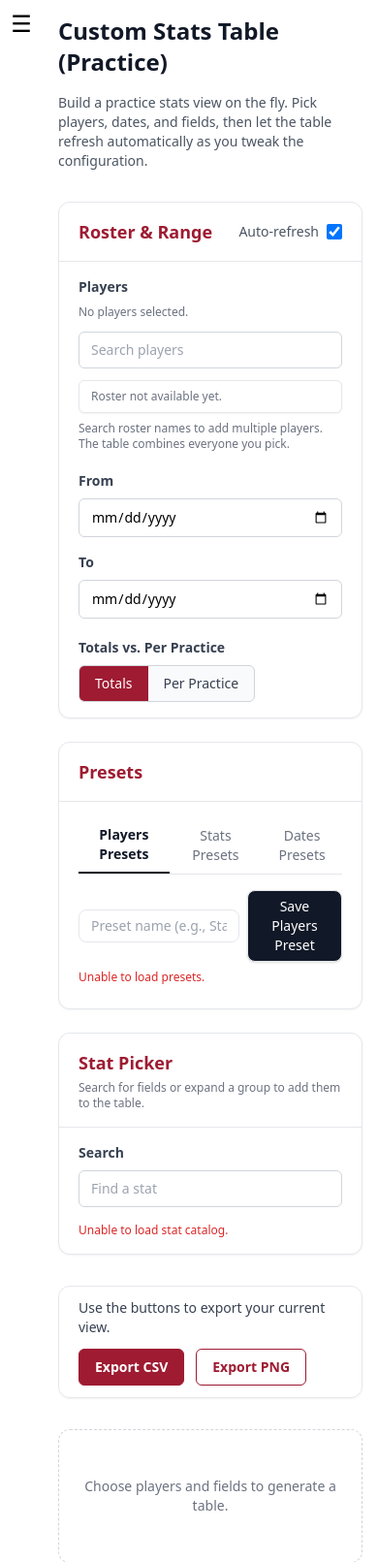
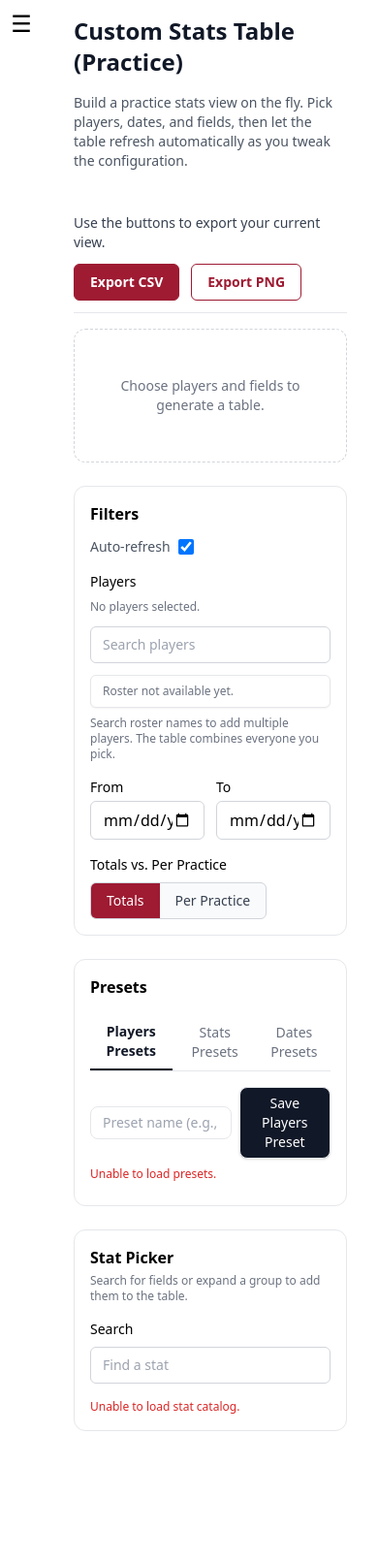
Before and after one commit to bgoka21/Alabama-Basketball-Analytics, a Python web app: template templates/admin/custom_stats.html in a window 390 px wide. Shown: the top 1611 px of the page at 97% size. After the commit the page ends 1476 px from the top, so only its background shows below. Run offline with Jinja, Linux system fonts and the light colour scheme; the template is opened without the code that fills it, so the values that code supplies are empty; some libraries are stand-ins or nearby versions.

Commit message:
Refactor custom stats layout

```diff
--- a/templates/admin/custom_stats.html
+++ b/templates/admin/custom_stats.html
@@ -1,128 +1,123 @@
 {% extends 'admin/base.html' %}
 
 {% block content %}
-<div class="space-y-8">
-  <div class="flex flex-col gap-4">
-    <h1 class="text-2xl font-bold text-gray-900">Custom Stats Table (Practice)</h1>
-    <p class="text-sm text-gray-600">Build a practice stats view on the fly. Pick players, dates, and fields, then let the table refresh automatically as you tweak the configuration.</p>
-  </div>
+<div class="mx-auto max-w-[1400px] px-4 sm:px-6 lg:px-8">
+  <div class="space-y-8">
+    <div class="flex flex-col gap-4">
+      <h1 class="text-2xl font-bold text-gray-900">Custom Stats Table (Practice)</h1>
+      <p class="text-sm text-gray-600">Build a practice stats view on the fly. Pick players, dates, and fields, then let the table refresh automatically as you tweak the configuration.</p>
+    </div>
 
-  <div class="grid gap-6 xl:grid-cols-3">
-    <div class="xl:col-span-2 space-y-6">
-      <section class="bg-white border border-gray-200 rounded-xl shadow-sm">
-        <div class="border-b border-gray-200 px-5 py-4 flex items-center justify-between">
-          <h2 class="text-lg font-semibold text-[#9E1B32]">Roster &amp; Range</h2>
-          <div class="flex items-center gap-2 text-sm text-gray-600">
-            <label for="custom-auto-refresh" class="font-medium">Auto-refresh</label>
-            <input id="custom-auto-refresh" type="checkbox" class="h-4 w-4 text-[#9E1B32] border-gray-300 rounded" checked />
+    <div class="grid gap-6 xl:grid-cols-3">
+      <main class="xl:col-span-2 space-y-4">
+        <div class="sticky top-0 z-20 bg-white/90 backdrop-blur supports-[backdrop-filter]:bg-white/60 border-b">
+          <div class="flex flex-col gap-3 py-3 sm:flex-row sm:items-center sm:justify-between">
+            <div class="text-sm font-medium text-gray-700">Use the buttons to export your current view.</div>
+            <div class="flex flex-wrap items-center gap-3">
+              <button type="button" id="export-csv" class="inline-flex items-center rounded-md border border-[#9E1B32] bg-[#9E1B32] px-4 py-2 text-sm font-semibold text-white shadow-sm hover:bg-[#7b1427] focus:outline-none focus:ring-2 focus:ring-offset-2 focus:ring-[#9E1B32]">Export CSV</button>
+              <button type="button" id="export-png" class="inline-flex items-center rounded-md border border-[#9E1B32] bg-white px-4 py-2 text-sm font-semibold text-[#9E1B32] shadow-sm hover:bg-[#9E1B32] hover:text-white focus:outline-none focus:ring-2 focus:ring-offset-2 focus:ring-[#9E1B32]">Export PNG</button>
+            </div>
           </div>
         </div>
-        <div class="px-5 py-4 space-y-5">
+
+        <section id="custom-table-container" class="space-y-4">
+          <div class="rounded-xl border border-dashed border-gray-300 px-6 py-12 text-center text-sm text-gray-500">
+            Choose players and fields to generate a table.
+          </div>
+        </section>
+      </main>
+
+      <aside class="xl:col-span-1 space-y-6">
+        <section id="filters-panel" class="rounded-xl border p-4 space-y-4">
+          <div class="flex flex-col gap-3 sm:flex-row sm:items-center sm:justify-between">
+            <h2 class="text-base font-semibold">Filters</h2>
+            <label class="inline-flex items-center gap-2 text-sm font-medium text-gray-600">
+              <span>Auto-refresh</span>
+              <input id="custom-auto-refresh" type="checkbox" class="h-4 w-4 text-[#9E1B32] border-gray-300 rounded" checked />
+            </label>
+          </div>
+
           <div>
-            <label for="custom-player-select" class="block text-sm font-semibold text-gray-700">Players</label>
+            <label class="block text-sm font-medium">Players</label>
             <div id="custom-player-select" class="mt-2"></div>
             <p class="mt-2 text-xs text-gray-500">Search roster names to add multiple players. The table combines everyone you pick.</p>
           </div>
-          <div class="grid gap-4 sm:grid-cols-2">
+
+          <div class="grid grid-cols-2 gap-3">
             <div>
-              <label for="custom-date-from" class="block text-sm font-semibold text-gray-700">From</label>
-              <input id="custom-date-from" type="date" class="mt-2 w-full rounded-md border border-gray-300 px-3 py-2 text-sm focus:border-[#9E1B32] focus:outline-none focus:ring-2 focus:ring-[#9E1B32]/40" />
+              <label for="custom-date-from" class="block text-sm font-medium">From</label>
+              <input id="custom-date-from" type="date" class="mt-1 w-full rounded-md border border-gray-300 px-3 py-1.5 focus:border-[#9E1B32] focus:outline-none focus:ring-2 focus:ring-[#9E1B32]/40" />
             </div>
             <div>
-              <label for="custom-date-to" class="block text-sm font-semibold text-gray-700">To</label>
-              <input id="custom-date-to" type="date" class="mt-2 w-full rounded-md border border-gray-300 px-3 py-2 text-sm focus:border-[#9E1B32] focus:outline-none focus:ring-2 focus:ring-[#9E1B32]/40" />
+              <label for="custom-date-to" class="block text-sm font-medium">To</label>
+              <input id="custom-date-to" type="date" class="mt-1 w-full rounded-md border border-gray-300 px-3 py-1.5 focus:border-[#9E1B32] focus:outline-none focus:ring-2 focus:ring-[#9E1B32]/40" />
             </div>
           </div>
+
           <div>
-            <span class="block text-sm font-semibold text-gray-700">Totals vs. Per Practice</span>
-            <div id="custom-mode-toggle" class="mt-2 inline-flex rounded-md border border-gray-300 bg-gray-50 text-sm overflow-hidden">
+            <span class="block text-sm font-medium">Totals vs. Per Practice</span>
+            <div id="custom-mode-toggle" class="mt-2 inline-flex overflow-hidden rounded-md border border-gray-300 bg-gray-50 text-sm">
               <button type="button" data-mode="totals" class="mode-pill active px-4 py-2 font-medium text-white bg-[#9E1B32] focus:outline-none focus:ring-2 focus:ring-offset-2 focus:ring-[#9E1B32]">Totals</button>
               <button type="button" data-mode="per_practice" class="mode-pill px-4 py-2 font-medium text-gray-700 hover:bg-white focus:outline-none focus:ring-2 focus:ring-offset-2 focus:ring-[#9E1B32]">Per Practice</button>
             </div>
           </div>
-        </div>
-      </section>
+        </section>
 
-      <section class="bg-white border border-gray-200 rounded-xl shadow-sm">
-        <div class="border-b border-gray-200 px-5 py-4">
-          <h2 class="text-lg font-semibold text-[#9E1B32]">Presets</h2>
-        </div>
-        <div class="px-5 py-4 space-y-4 text-sm text-gray-700">
-          <section id="presets-panel" class="space-y-4">
+        <section class="rounded-xl border p-4 space-y-4" id="presets-panel">
+          <h2 class="text-base font-semibold">Presets</h2>
+          <div class="space-y-4 text-sm text-gray-700">
             <div class="flex items-center gap-2 border-b">
               <button class="preset-tab active border-b-2 border-gray-900 px-3 py-2 text-sm font-semibold text-gray-900" data-tab="players">Players Presets</button>
               <button class="preset-tab px-3 py-2 text-sm font-medium text-gray-500 hover:text-gray-800" data-tab="stats">Stats Presets</button>
               <button class="preset-tab px-3 py-2 text-sm font-medium text-gray-500 hover:text-gray-800" data-tab="dates">Dates Presets</button>
             </div>
 
-            <!-- Players preset pane -->
             <div class="preset-pane" data-pane="players">
               <div class="flex items-center gap-2">
-                <input id="players-preset-name" class="input px-3 py-1.5 rounded-lg border w-full" placeholder="Preset name (e.g., Starting 5)">
-                <button id="players-preset-save" class="btn-primary px-3 py-1.5 rounded-lg font-medium shadow border bg-gray-900 text-white hover:bg-gray-800">Save Players Preset</button>
+                <input id="players-preset-name" class="input w-full rounded-lg border px-3 py-1.5" placeholder="Preset name (e.g., Starting 5)">
+                <button id="players-preset-save" class="btn-primary rounded-lg border bg-gray-900 px-3 py-1.5 font-medium text-white shadow hover:bg-gray-800">Save Players Preset</button>
               </div>
               <div id="players-presets-list" class="divide-y"></div>
             </div>
 
-            <!-- Stats preset pane -->
             <div class="preset-pane hidden" data-pane="stats">
               <div class="flex items-center gap-2">
-                <input id="stats-preset-name" class="input px-3 py-1.5 rounded-lg border w-full" placeholder="Preset name (e.g., Shooting Splits)">
-                <button id="stats-preset-save" class="btn-primary px-3 py-1.5 rounded-lg font-medium shadow border bg-gray-900 text-white hover:bg-gray-800">Save Stats Preset</button>
+                <input id="stats-preset-name" class="input w-full rounded-lg border px-3 py-1.5" placeholder="Preset name (e.g., Shooting Splits)">
+                <button id="stats-preset-save" class="btn-primary rounded-lg border bg-gray-900 px-3 py-1.5 font-medium text-white shadow hover:bg-gray-800">Save Stats Preset</button>
               </div>
               <div id="stats-presets-list" class="divide-y"></div>
             </div>
 
-            <!-- Dates preset pane -->
             <div class="preset-pane hidden" data-pane="dates">
               <div class="flex items-center gap-2">
-                <input id="dates-preset-name" class="input px-3 py-1.5 rounded-lg border w-full" placeholder="Preset name (e.g., Conference Window)">
-                <button id="dates-preset-save" class="btn-primary px-3 py-1.5 rounded-lg font-medium shadow border bg-gray-900 text-white hover:bg-gray-800">Save Dates Preset</button>
+                <input id="dates-preset-name" class="input w-full rounded-lg border px-3 py-1.5" placeholder="Preset name (e.g., Conference Window)">
+                <button id="dates-preset-save" class="btn-primary rounded-lg border bg-gray-900 px-3 py-1.5 font-medium text-white shadow hover:bg-gray-800">Save Dates Preset</button>
               </div>
               <div id="dates-presets-list" class="divide-y"></div>
             </div>
-          </section>
-        </div>
-      </section>
-    </div>
+          </div>
+        </section>
 
-    <aside class="xl:col-span-1">
-      <section class="bg-white border border-gray-200 rounded-xl shadow-sm">
-        <div class="border-b border-gray-200 px-5 py-4">
-          <h2 class="text-lg font-semibold text-[#9E1B32]">Stat Picker</h2>
-          <p class="mt-1 text-xs text-gray-500">Search for fields or expand a group to add them to the table.</p>
-        </div>
-        <div class="px-5 py-4 space-y-4">
+        <section id="stat-picker" class="rounded-xl border p-4 space-y-4">
           <div>
-            <label for="stat-search" class="block text-sm font-semibold text-gray-700">Search</label>
+            <h2 class="text-base font-semibold">Stat Picker</h2>
+            <p class="mt-1 text-xs text-gray-500">Search for fields or expand a group to add them to the table.</p>
+          </div>
+          <div>
+            <label for="stat-search" class="block text-sm font-medium">Search</label>
             <input id="stat-search" type="search" placeholder="Find a stat" class="mt-2 w-full rounded-md border border-gray-300 px-3 py-2 text-sm focus:border-[#9E1B32] focus:outline-none focus:ring-2 focus:ring-[#9E1B32]/40" />
           </div>
           <div id="stat-groups" class="space-y-3">
             <p class="text-xs text-gray-500">Loading stat catalog…</p>
           </div>
-        </div>
-      </section>
-    </aside>
+        </section>
+      </aside>
+    </div>
+
+    <script type="application/json" id="custom-stats-roster-data">
+      {{ roster_payload | tojson }}
+    </script>
   </div>
-
-  <div class="sticky top-0 z-30 space-y-0">
-    <div class="rounded-xl border border-gray-200 bg-white/95 backdrop-blur px-5 py-3 shadow-sm flex flex-col gap-3 sm:flex-row sm:items-center sm:justify-between">
-      <div class="text-sm font-medium text-gray-700">Use the buttons to export your current view.</div>
-      <div class="flex flex-wrap items-center gap-3">
-        <button type="button" id="export-csv" class="inline-flex items-center rounded-md border border-[#9E1B32] bg-[#9E1B32] px-4 py-2 text-sm font-semibold text-white shadow-sm hover:bg-[#7b1427] focus:outline-none focus:ring-2 focus:ring-offset-2 focus:ring-[#9E1B32]">Export CSV</button>
-        <button type="button" id="export-png" class="inline-flex items-center rounded-md border border-[#9E1B32] bg-white px-4 py-2 text-sm font-semibold text-[#9E1B32] shadow-sm hover:bg-[#9E1B32] hover:text-white focus:outline-none focus:ring-2 focus:ring-offset-2 focus:ring-[#9E1B32]">Export PNG</button>
-      </div>
-    </div>
-  </div>
-
-  <div id="custom-table-container" class="space-y-4">
-    <div class="rounded-xl border border-dashed border-gray-300 px-6 py-12 text-center text-sm text-gray-500">
-      Choose players and fields to generate a table.
-    </div>
-  </div>
-  <script type="application/json" id="custom-stats-roster-data">
-    {{ roster_payload | tojson }}
-  </script>
 </div>
 {% endblock %}
 
```
